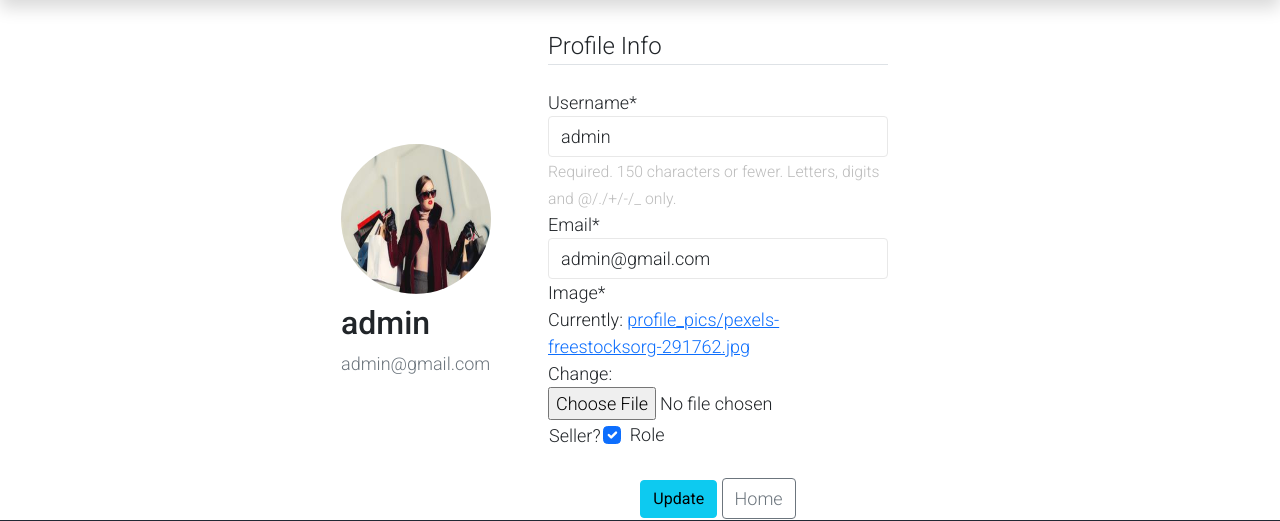
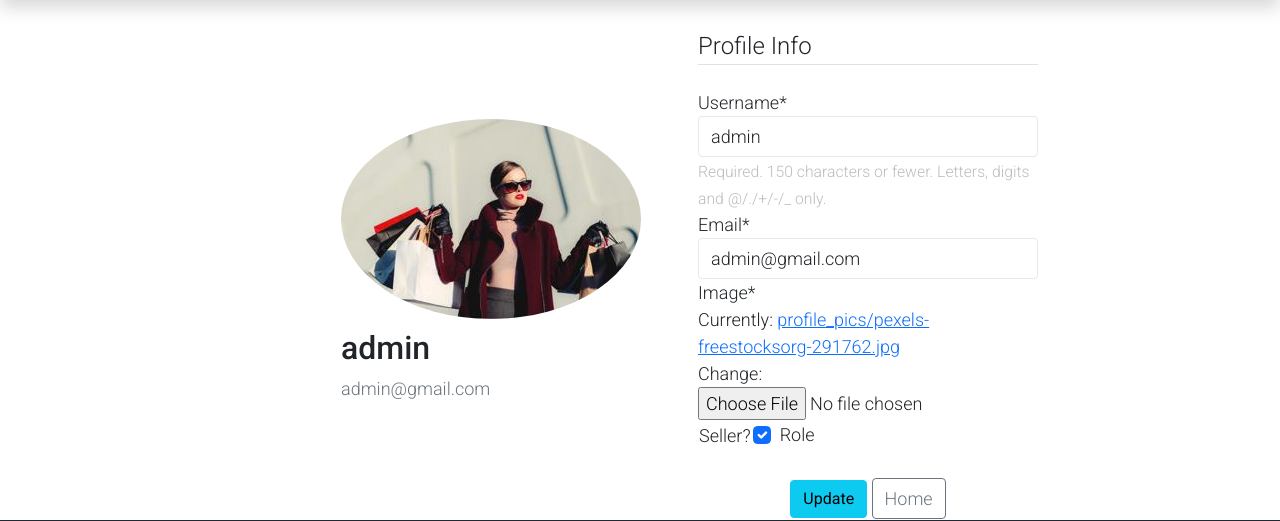
Before and after one commit to Dhruvinhp/Garage-Mania, a Django app: page /profile/ in a window 1280 px wide. Shown: the part 86-607 px from the top of the page. Run offline with Django 3.2, Linux system fonts and the light colour scheme; a user stored in the database is signed in; data comes from the database, SQL or seed files in the repository; both versions use the stored data as it was after the commit; some libraries are stand-ins or nearby versions.

Commit message:
Garage-Mania

```diff
--- a/Seller/templates/Seller/profile.html
+++ b/Seller/templates/Seller/profile.html
@@ -5,7 +5,7 @@
     <div class='content-section' style="width: 600px;">
         <table><br><tr><td>
             <div class='media'>
-                <img class='rounded-circle account-img' style="height: 150px; width: 150px;" src='{{ user.profile.image.url}}' alt="image not available">
+                <img class='rounded-circle account-img' src='{{ user.profile.image.url}}' alt="image not available">
                 <div class='media-body' style="padding: 10px 0 10px 0;">
                     <h2 class="account-heading"> {{ user.username }} </h2>
                     <p class="text-secondary">{{ user.email }}</p>
--- a/buyer/templates/buyer/shop_form.html
+++ b/buyer/templates/buyer/shop_form.html
@@ -2,7 +2,7 @@
 {% load crispy_forms_tags %}
 {% block content %}
     <div class='content-section' align='center'><br><br>
-        <form method="POST" style="width: 500px;">
+        <form method="POST" style="width: 500px;" enctype="multipart/form-data">
             {% csrf_token %}
             <fieldset class='form-group'>
                 <legend align='center' class="border-bottom mb-4"><strong> Item Add </strong></legend>
--- a/buyer/views.py
+++ b/buyer/views.py
@@ -66,7 +66,7 @@ class AboutView(ListView):
 class PostCreateView(LoginRequiredMixin, CreateView): #here we use Create View
     model = Post
     form_class = AddPart
-    # fields = ['part_name', 'brand', 'car_model_name', 'category', 'description', 'is_new', 'image', 'prize']
+    # fields = ['part_name', 'brand', 'car_model_name', 'category', 'description', 'is_new', 'prize', 'image']
     template_name = 'buyer/shop_form.html'
 
     def form_valid(self, form):
```
Also changed, not shown: buyer/templates/buyer/shop.html (indentation only), db.sqlite3, media/parts_pics/580b57fcd9996e24bc43c48c.png (added), media/parts_pics/580b57fcd9996e24bc43c48c_3yYJB0i.png (added), media/parts_pics/580b57fcd9996e24bc43c48c_R1UHgge.png (added), media/profile_pics/IMG_20210708_182326_2.jpg (deleted), media/profile_pics/pexels-freestocksorg-291762.jpg (added).
